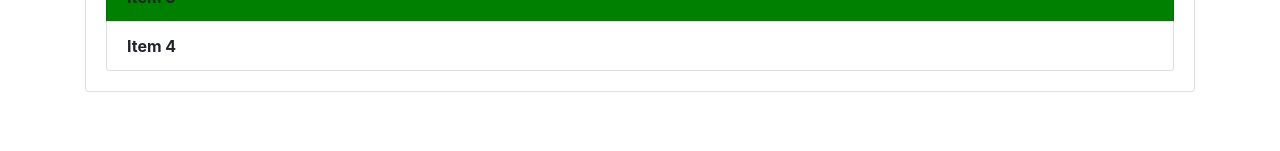
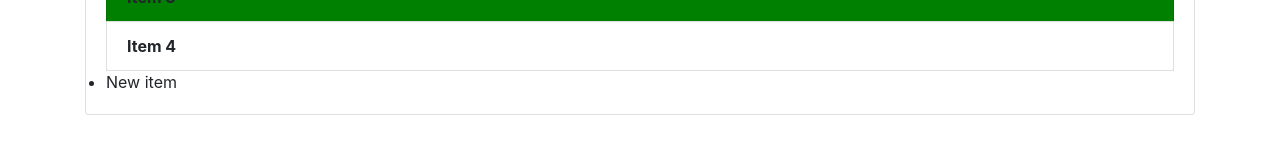
Before and after one commit to Dev-Kevin012/dom-manipulation, a plain HTML site: page index.html in a window 1280 px wide. Shown: the part 407-558 px from the top of the page. Drawn offline with nearby package versions, Linux system fonts and the light colour scheme.

Commit message:
GetElementsbyTAgName

```diff
--- a/index.html
+++ b/index.html
@@ -33,6 +33,7 @@
           <li class="list-group-item">Item 2</li>
           <li class="list-group-item">Item 3</li>
           <li class="list-group-item">Item 4</li>
+          <li class="new-item">Item 5</li>
         </ul>
       </div>
     </div>
@@ -50,6 +51,7 @@
       for (let i = 0; i < items.length; i++) {
         items[i].style.fontWeight = "bold";
       }
+      document.getElementsByTagName("li")[4].innerText = "New item";
     </script>
   </body>
 </html>
```
